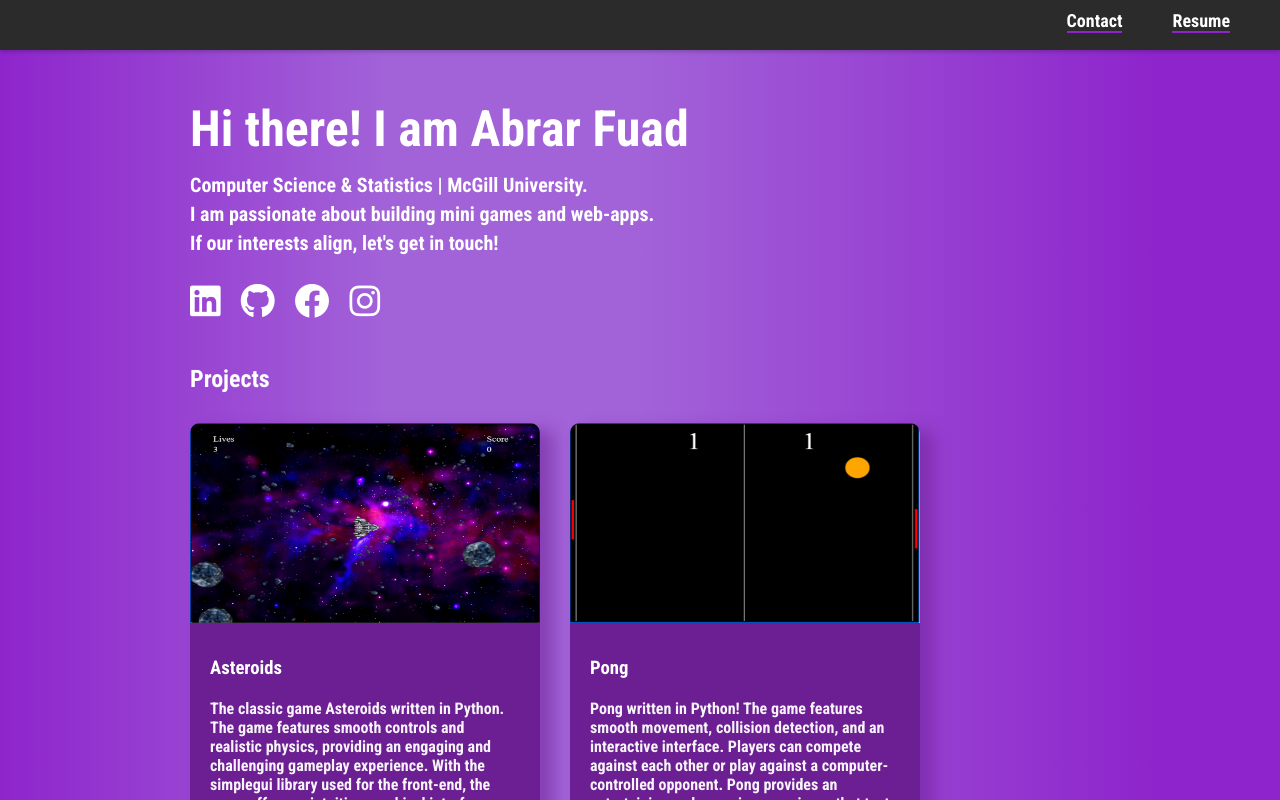
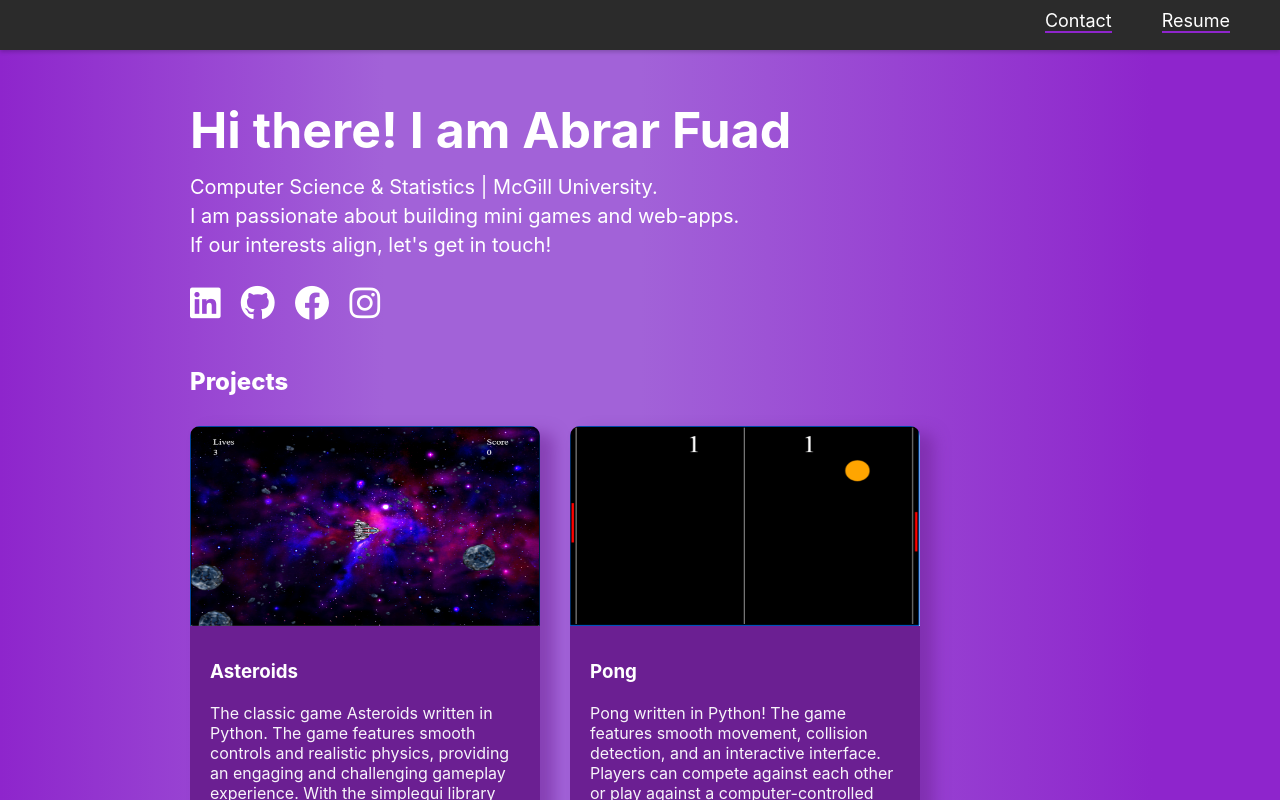
Before and after one commit to abrarfuad27/portfolio, a React (Create React App) app: page / in a window 1280 px wide. Shown: the top 800 px of the page. Built offline with nearby package versions, Linux system fonts and the light colour scheme.

Commit message:
editted font

```diff
--- a/src/styles.css
+++ b/src/styles.css
@@ -5,7 +5,6 @@
 }
 
 body {
-  font-family: "Roboto Condensed", sans-serif;
   margin: 0;
   padding: 0;
   background: linear-gradient(
```
